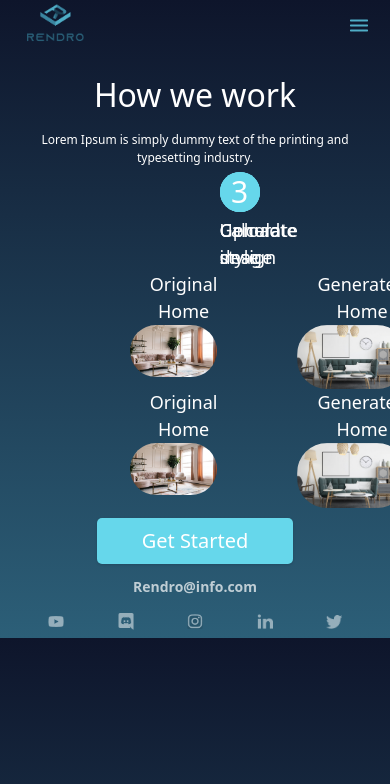
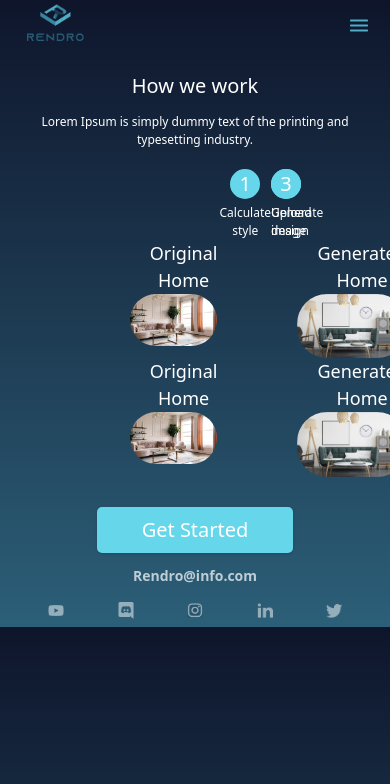
Before and after one commit to paradisefam/homedesign, a Next.js app: page /work in a window 390 px wide. Shown: the top 784 px of the page. Built offline with nearby package versions, Linux system fonts and the light colour scheme.

Commit message:
modify work page

```diff
--- a/src/app/work/page.tsx
+++ b/src/app/work/page.tsx
@@ -9,35 +9,37 @@ export default function Home() {
           <img src="assets/images/logo.png" width={"71px"} />
           <img src="assets/images/ic_round-menu.png" width={"24px"} />
         </div>
-        <div className="mt-[20px] md:mt-[5px] text-[32px] md:text-[32px] text-white">
+        <div className="mt-[20px] md:mt-[10px] text-[20px] md:text-[32px] text-white">
           How we work
         </div>
         <div className="mt-[12px] md:mt-[5px] text-[12px] md:text-[18px]">
           Lorem Ipsum is simply dummy text of the printing and <br />
           typesetting industry.
         </div>
-        <div className="timeline-badge mt-[5px] flex mx-[200px]">
-          <div className="w-1/3 md:w-1/5">
-            <div className="badge-circle w-[40px] h-[40px] m-auto rounded-full flex justify-center items-center text-white text-[30px]">
+        <div className="timeline-badge mt-[20px] flex mx-[200px]">
+          <div className="md:w-1/5">
+            <div className="badge-circle w-[30px] md:w-[40px] h-[30px] md:h-[40px] m-auto rounded-full flex justify-center items-center text-white text-[20px] md:text-[30px]">
               <span>1</span>
             </div>
-            <div className="text-[18px] mt-[5px] text-center">
+            <div className="text-[12px] md:text-[18px] mt-[5px] text-center">
               Calculate style
             </div>
           </div>
           <div className="badge-line mt-[20px] w-1/5 h-[3px] "></div>
           <div className="w-1/5">
-            <div className="badge-circle w-[40px] h-[40px] m-auto rounded-full flex justify-center items-center text-white text-[30px]">
+            <div className="badge-circle w-[30px] md:w-[40px] h-[30px] md:h-[40px] m-auto rounded-full flex justify-center items-center text-white text-[20px] md:text-[30px]">
               <span>2</span>
             </div>
-            <div className="text-[18px] mt-[5px] text-center">Upload image</div>
+            <div className="text-[12px] md:text-[18px] mt-[5px] text-center">
+              Upload image
+            </div>
           </div>
           <div className="badge-line mt-[20px] w-1/5 h-[3px] "></div>
           <div className="w-1/5">
-            <div className="badge-circle w-[40px] h-[40px] m-auto rounded-full flex justify-center items-center text-white text-[30px]">
+            <div className="badge-circle w-[30px] md:w-[40px] h-[30px] md:h-[40px] m-auto rounded-full flex justify-center items-center text-white text-[20px] md:text-[30px]">
               <span>3</span>
             </div>
-            <div className="text-[18px] mt-[5px] text-center">
+            <div className="text-[12px] md:text-[18px] mt-[5px] text-center">
               Generate design
             </div>
           </div>
@@ -84,7 +86,7 @@ export default function Home() {
           </div>
         </div>
         <div className="text-center">
-          <HomeBtn className="text-white text-[20px] mt-[10px]">
+          <HomeBtn className="text-white text-[20px] mt-[30px]">
             Get Started
           </HomeBtn>
         </div>
```
